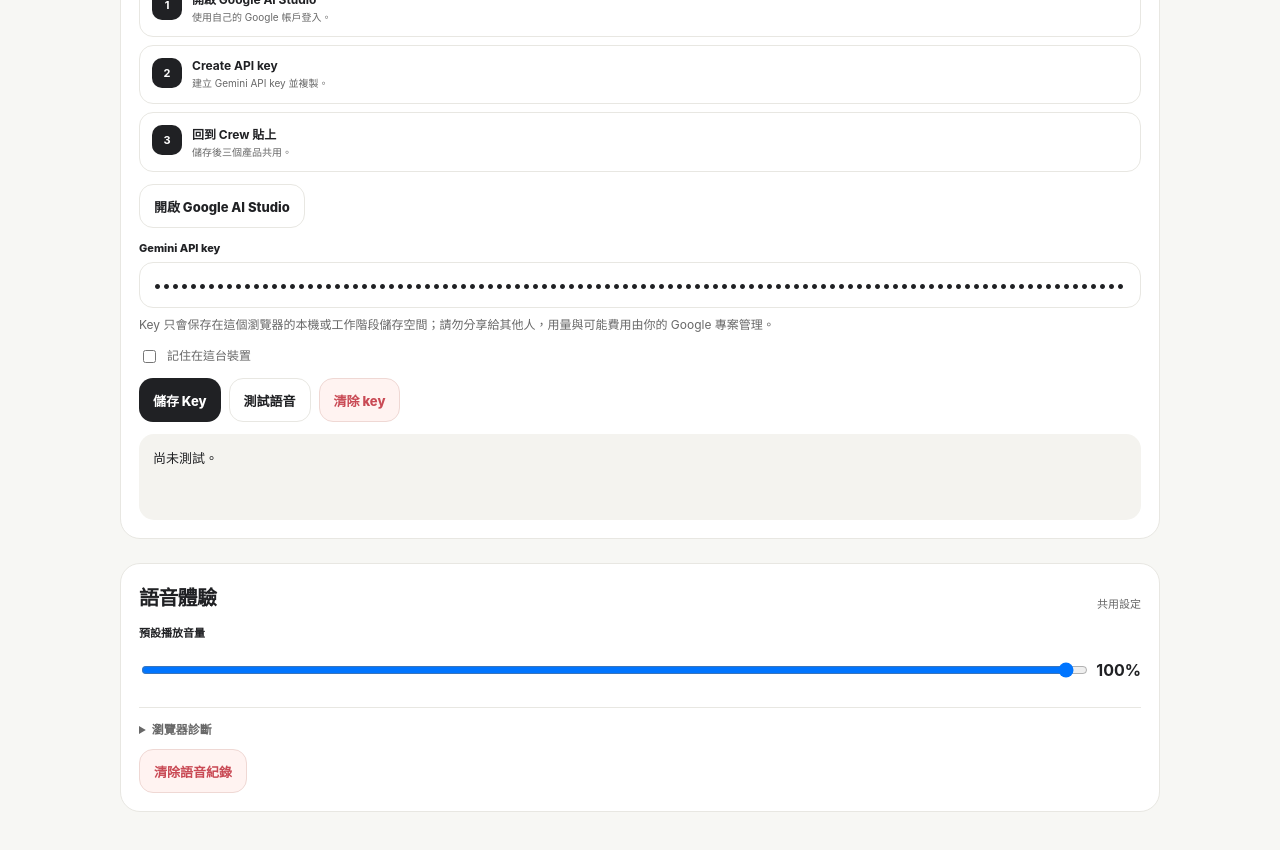
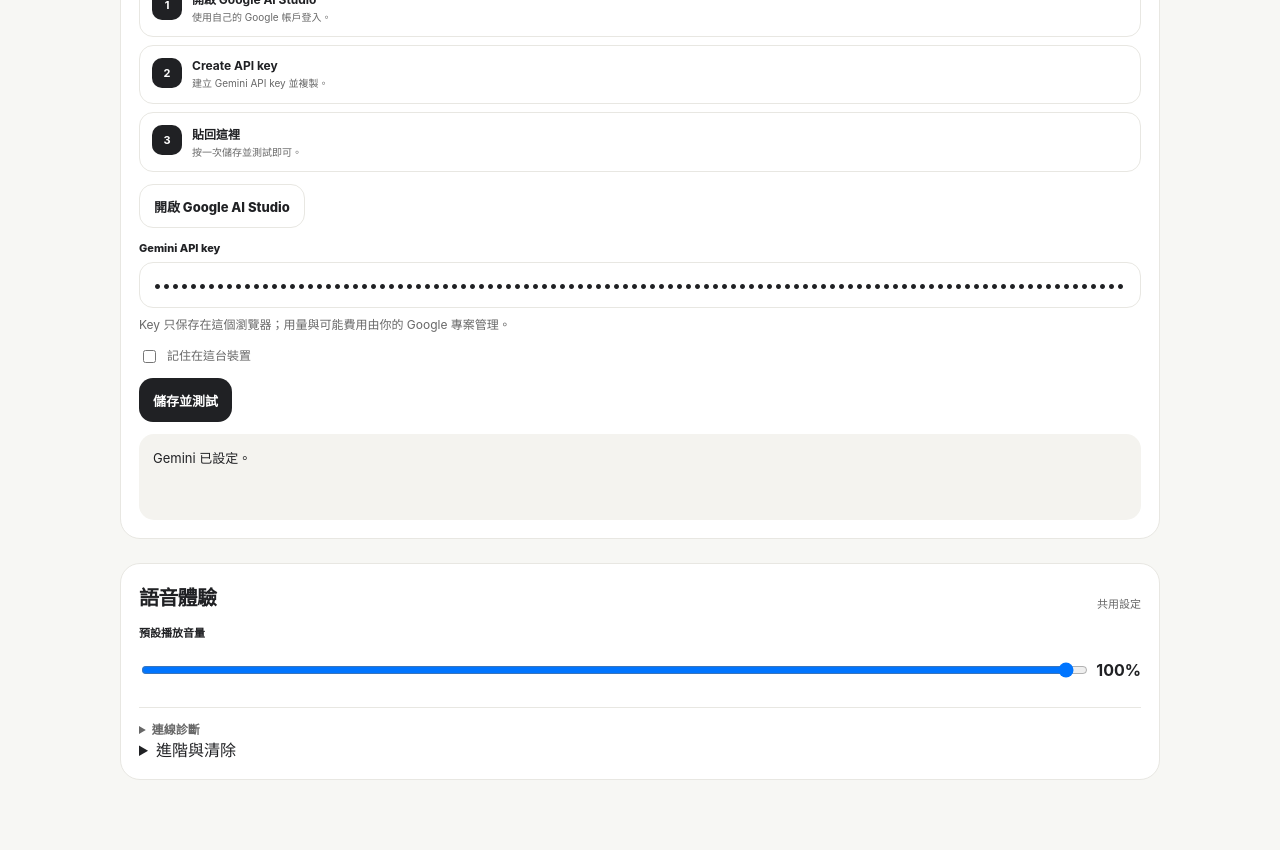
Before and after one commit to magic76/magic76.github.io, a React (Vite) app in the folder web-spa/: page /#/settings in a window 1280 px wide. Shown: the part 360-1210 px from the top of the page. After the commit the page ends 1188 px from the top, so only its background shows below. Built offline with nearby package versions, Linux system fonts and the light colour scheme; sample sign-in values are in the browser's storage.

Commit message:
refine: simplify Gemini setup flow

```diff
--- a/web-spa/src/pages/SettingsPage.tsx
+++ b/web-spa/src/pages/SettingsPage.tsx
@@ -1,21 +1,25 @@
 import{useEffect,useRef,useState}from"react";import{clearGeminiKey,ensureLive,geminiKey,saveGeminiKey}from"../lib/runtime";
 function uiMessage(value:unknown){return String(value||"語音連線發生問題").replace(/gemini-[0-9A-Za-z.-]+/gi,"語音服務")}
 export function SettingsPage(){
- const[key,setKey]=useState(geminiKey()),[remember,setRemember]=useState(Boolean(localStorage.getItem("crew_gemini_api_key"))),[status,setStatus]=useState("尚未測試。");
+ const initial=geminiKey();
+ const[key,setKey]=useState(initial),[remember,setRemember]=useState(Boolean(localStorage.getItem("crew_gemini_api_key"))),[status,setStatus]=useState(initial?"Gemini 已設定。":"尚未設定 Gemini。");
  const[testing,setTesting]=useState(false),[volume,setVolume]=useState(Number(localStorage.getItem("crew_live_volume")||100));const liveRef=useRef<any>(null);
  const caps=[["麥克風",!!navigator.mediaDevices?.getUserMedia],["WebSocket",typeof WebSocket!=="undefined"],["Web Audio",!!(window.AudioContext||(window as any).webkitAudioContext)],["Wake Lock",!!(navigator as any).wakeLock?.request]];
  useEffect(()=>()=>{if(liveRef.current)void liveRef.current.stop({silentStatus:true,emitTerminal:false})},[]);
- async function test(){
-  if(!key.trim()){setStatus("先貼上 API key");return}setTesting(true);saveGeminiKey(key,remember);setStatus("正在測試語音連線…");
+ async function saveAndTest(){
+  if(!key.trim()){setStatus("先貼上 API key。");return}setTesting(true);saveGeminiKey(key,remember);setStatus("正在確認連線…");
   try{await ensureLive();if(!window.CrewLive)throw new Error("Live runtime 未載入");
-   const session=new window.CrewLive.Session({system:"這是語音連線測試。請只用繁體中文說一句「連線成功」，不要延伸聊天。",openingPrompt:"請現在說出測試句。",voice:"Kore",volume,manualInterruptOnly:true,maxLiveAttempts:2,connectTimeoutMs:8000,replyTimeoutMs:10000,onStatus:v=>setStatus(uiMessage(v)),onTurnComplete:async(turn:any)=>{if(!turn.hasValidOutput)return;await session.waitForPlaybackDrain(6500);await session.stop({reason:"test-complete",silentStatus:true,emitTerminal:false,emitState:false});liveRef.current=null;setStatus("語音連線成功。");setTesting(false)},onError:(e:Error)=>{setStatus("語音測試失敗："+uiMessage(e.message));setTesting(false)}});liveRef.current=session;await session.start();
-  }catch(e){liveRef.current=null;setStatus("語音測試失敗："+uiMessage(e instanceof Error?e.message:e));setTesting(false)}
+   const session=new window.CrewLive.Session({system:"這是語音連線測試。請只用繁體中文說一句「連線成功」，不要延伸聊天。",openingPrompt:"請現在說出測試句。",voice:"Kore",volume,manualInterruptOnly:true,maxLiveAttempts:2,connectTimeoutMs:8000,replyTimeoutMs:10000,onStatus:v=>setStatus(uiMessage(v)),onTurnComplete:async(turn:any)=>{if(!turn.hasValidOutput)return;await session.waitForPlaybackDrain(6500);await session.stop({reason:"test-complete",silentStatus:true,emitTerminal:false,emitState:false});liveRef.current=null;setStatus("✓ Gemini 已連線");setTesting(false)},onError:(e:Error)=>{setStatus("連線失敗："+uiMessage(e.message)+"。請檢查 Key 或網路後再試一次。");setTesting(false)}});liveRef.current=session;await session.start();
+  }catch(e){liveRef.current=null;setStatus("連線失敗："+uiMessage(e instanceof Error?e.message:e)+"。請檢查 Key 或網路後再試一次。");setTesting(false)}
  }
  return <><section className="hero"><span className="kicker">設定</span><h1>Gemini 設定</h1><p>設定一次，Teacher、Story、Fortune 共用。</p></section>
- <section className="section panel"><h3>第一次設定</h3><p className="meta">Story 的故事創作、實體書陪讀與 AI 功能需要 Key；Fortune 的命盤計算與基本結果不需要 Key，只有 AI 解讀與老師對話需要。</p><div className="setup-steps"><div className="step"><b>1</b><span><strong>開啟 Google AI Studio</strong><small>使用自己的 Google 帳戶登入。</small></span></div><div className="step"><b>2</b><span><strong>Create API key</strong><small>建立 Gemini API key 並複製。</small></span></div><div className="step"><b>3</b><span><strong>回到 Crew 貼上</strong><small>儲存後三個產品共用。</small></span></div></div>
+ <section className="section panel"><h3>第一次設定</h3><p className="meta">Story 的 AI 創作與陪讀需要 Key；Fortune 的固定計算不需要，只有 AI 解讀與語音追問會使用。</p><div className="setup-steps"><div className="step"><b>1</b><span><strong>開啟 Google AI Studio</strong><small>使用自己的 Google 帳戶登入。</small></span></div><div className="step"><b>2</b><span><strong>Create API key</strong><small>建立 Gemini API key 並複製。</small></span></div><div className="step"><b>3</b><span><strong>貼回這裡</strong><small>按一次儲存並測試即可。</small></span></div></div>
  <div className="actions"><a className="btn secondary" href="https://aistudio.google.com/apikey" target="_blank" rel="noreferrer">開啟 Google AI Studio</a></div>
  <label className="label">Gemini API key</label><input className="field" type="password" value={key} onChange={e=>setKey(e.target.value)} placeholder="貼上 API key"/>
- <p className="meta" style={{marginTop:8}}>Key 只會保存在這個瀏覽器的本機或工作階段儲存空間；請勿分享給其他人，用量與可能費用由你的 Google 專案管理。</p><label className="row" style={{marginTop:10}}><input type="checkbox" checked={remember} onChange={e=>setRemember(e.target.checked)}/><span className="meta">記住在這台裝置</span></label>
- <div className="actions"><button className="btn" onClick={()=>{if(!key.trim()){setStatus("先貼上 API key");return}saveGeminiKey(key,remember);setStatus("已儲存。")}}>儲存 Key</button><button className="btn secondary" disabled={testing} onClick={()=>void test()}>{testing?"測試中…":"測試語音"}</button><button className="btn danger" onClick={()=>{if(liveRef.current)void liveRef.current.stop({silentStatus:true,emitTerminal:false});liveRef.current=null;clearGeminiKey();setKey("");setRemember(false);setStatus("已清除。")}}>清除 key</button></div><div className="result">{status}</div></section>
- <section className="section panel"><div className="section-head"><h2>語音體驗</h2><small>共用設定</small></div><div><label className="label">預設播放音量</label><div className="range-row"><input className="field" type="range" min="0" max="100" value={volume} onChange={e=>{const v=Number(e.target.value);setVolume(v);localStorage.setItem("crew_live_volume",String(v))}}/><strong>{volume}%</strong></div></div><details className="settings-diagnostics"><summary>瀏覽器診斷</summary><p className="meta">只有語音連線異常時才需要查看。</p><div className="result settings-capabilities">{caps.map(([n,ok])=><div key={String(n)}>{ok?"✓ ":"— "}{String(n)}</div>)}</div></details><div className="actions"><button className="btn danger" onClick={()=>{["teacher","story","fortune","teacher_pronunciation","teacher_textbook"].forEach(n=>{localStorage.removeItem("crew_history_"+n);localStorage.removeItem("crew_live_last_"+n)});setStatus("已清除語音紀錄。")}}>清除語音紀錄</button></div></section></>;
+ <p className="meta" style={{marginTop:8}}>Key 只保存在這個瀏覽器；用量與可能費用由你的 Google 專案管理。</p><label className="row" style={{marginTop:10}}><input type="checkbox" checked={remember} onChange={e=>setRemember(e.target.checked)}/><span className="meta">記住在這台裝置</span></label>
+ <div className="actions settings-primary-action"><button className="btn" disabled={testing} onClick={()=>void saveAndTest()}>{testing?"正在測試…":"儲存並測試"}</button></div><div className={"result settings-connection-result "+(status.startsWith("✓")?"success":"")}>{status}</div></section>
+ <section className="section panel"><div className="section-head"><h2>語音體驗</h2><small>共用設定</small></div><div><label className="label">預設播放音量</label><div className="range-row"><input className="field" type="range" min="0" max="100" value={volume} onChange={e=>{const v=Number(e.target.value);setVolume(v);localStorage.setItem("crew_live_volume",String(v))}}/><strong>{volume}%</strong></div></div>
+ <details className="settings-diagnostics"><summary>連線診斷</summary><p className="meta">只有語音連線異常時才需要查看。</p><div className="result settings-capabilities">{caps.map(([n,ok])=><div key={String(n)}>{ok?"✓ ":"— "}{String(n)}</div>)}</div></details>
+ <details className="settings-danger-zone"><summary>進階與清除</summary><div className="actions"><button className="btn secondary" onClick={()=>{if(liveRef.current)void liveRef.current.stop({silentStatus:true,emitTerminal:false});liveRef.current=null;clearGeminiKey();setKey("");setRemember(false);setStatus("已清除 Gemini Key。")}}>清除 Gemini Key</button><button className="btn secondary" onClick={()=>{["teacher","story","fortune","teacher_pronunciation","teacher_textbook"].forEach(n=>{localStorage.removeItem("crew_history_"+n);localStorage.removeItem("crew_live_last_"+n)});setStatus("已清除語音紀錄。")}}>清除語音紀錄</button></div></details>
+ </section></>;
 }
```
